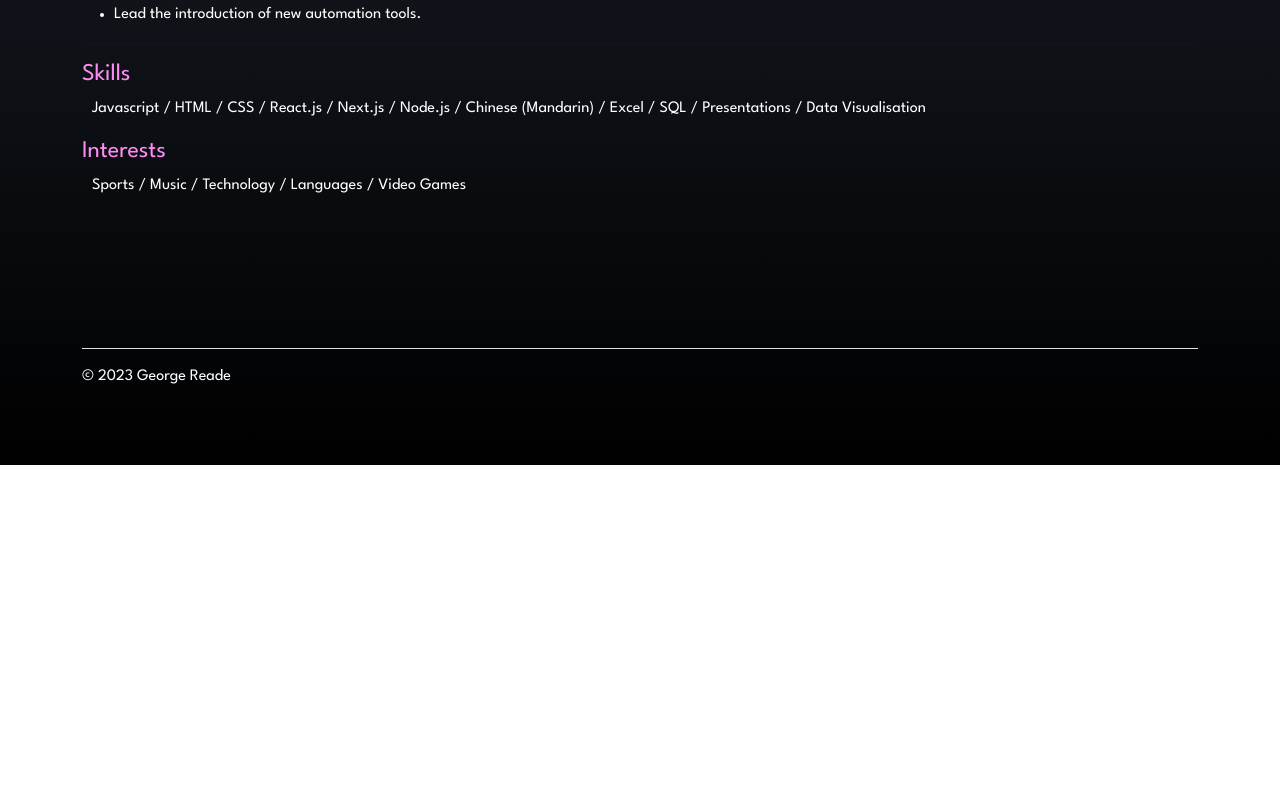
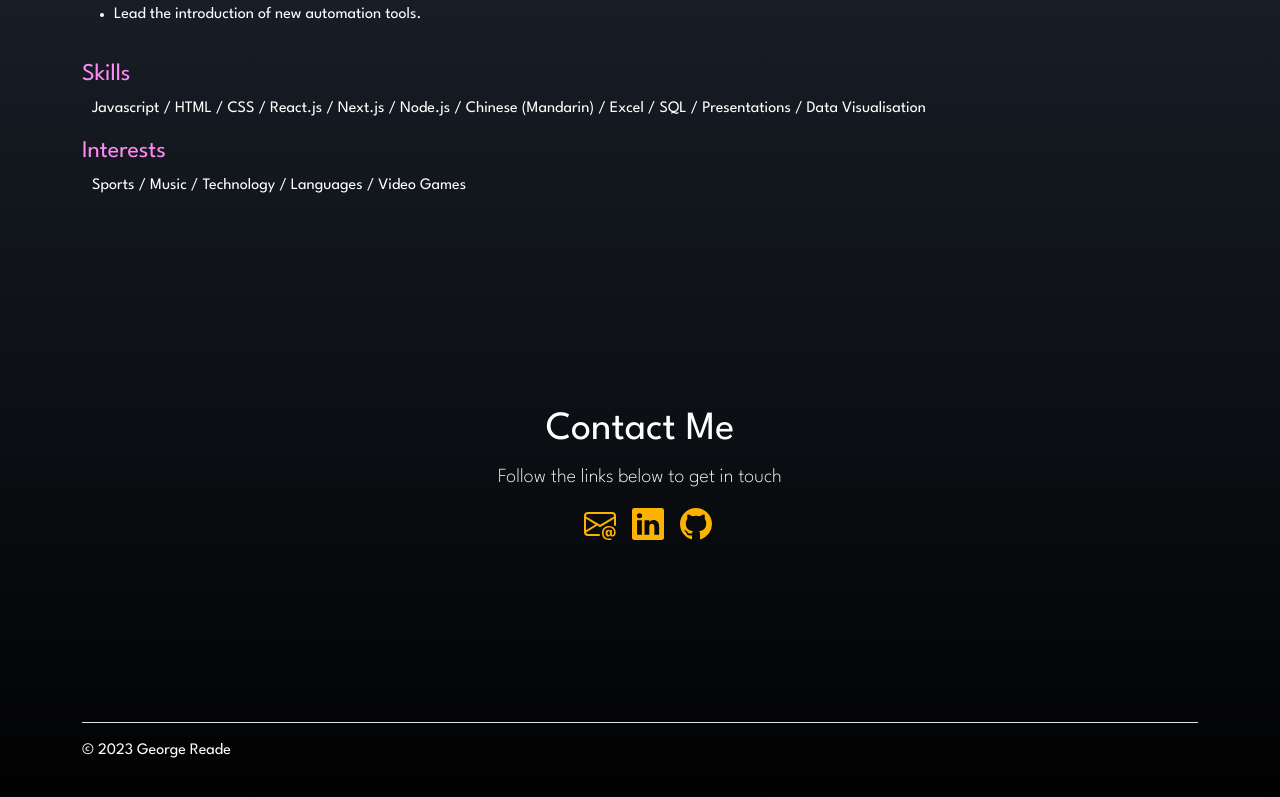
Before and after one commit to georgereade/next-portfolio, a Next.js app: page /CV in a window 1280 px wide. Shown: the part 1271-2068 px from the top of the page. Before the commit the page ends 1736 px from the top, so only its background shows below. Built offline with nearby package versions, Linux system fonts and the light colour scheme.

Commit message:
Added contact component to CV

```diff
--- a/src/app/CV/page.tsx
+++ b/src/app/CV/page.tsx
@@ -3,6 +3,7 @@
 import Header from "../components/Header";
 import React from "react";
 import { Slide, Fade } from "react-awesome-reveal";
+import Contact from "../components/Contact";
 import Footer from "../components/Footer";
 import Image from "next/image";
 
@@ -211,6 +212,7 @@ export default function Page() {
           </div>
         </Slide>
       </div>
+      <Contact />
       <Footer />
     </div>
   );
```
